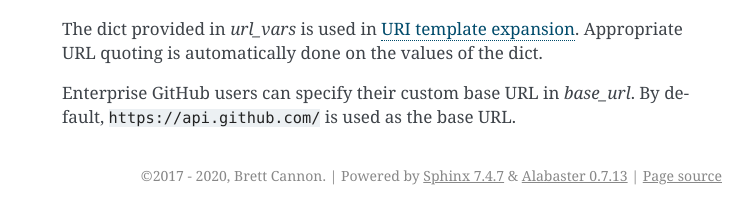
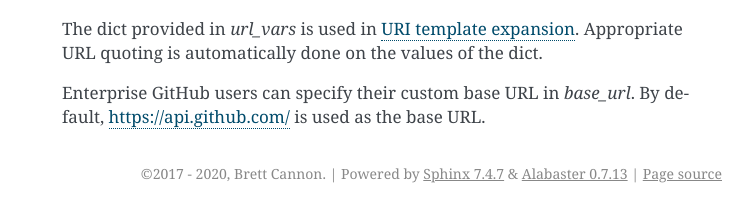
Before and after one commit to gidgethub/gidgethub, a Sphinx documentation site: the page built from docs/sansio.rst, in a window 1280 px wide. Shown: the part 4733-4945 px from the top of the page, without its empty margins (388-1141 px from the left). Built offline with Sphinx 7.4.7, drawn with Linux system fonts in a browser that asks for light colours; pages that are not in the unit, such as notebooks, are missing from menus.

```diff
--- a/docs/sansio.rst
+++ b/docs/sansio.rst
@@ -255,4 +255,4 @@ Utilities
     Appropriate URL quoting is automatically done on the values of the dict.
 
     Enterprise GitHub users can specify their custom base URL in *base_url*.
-    By default, ``https://api.github.com/`` is used as the base URL.
+    By default, https://api.github.com/ is used as the base URL.
```
